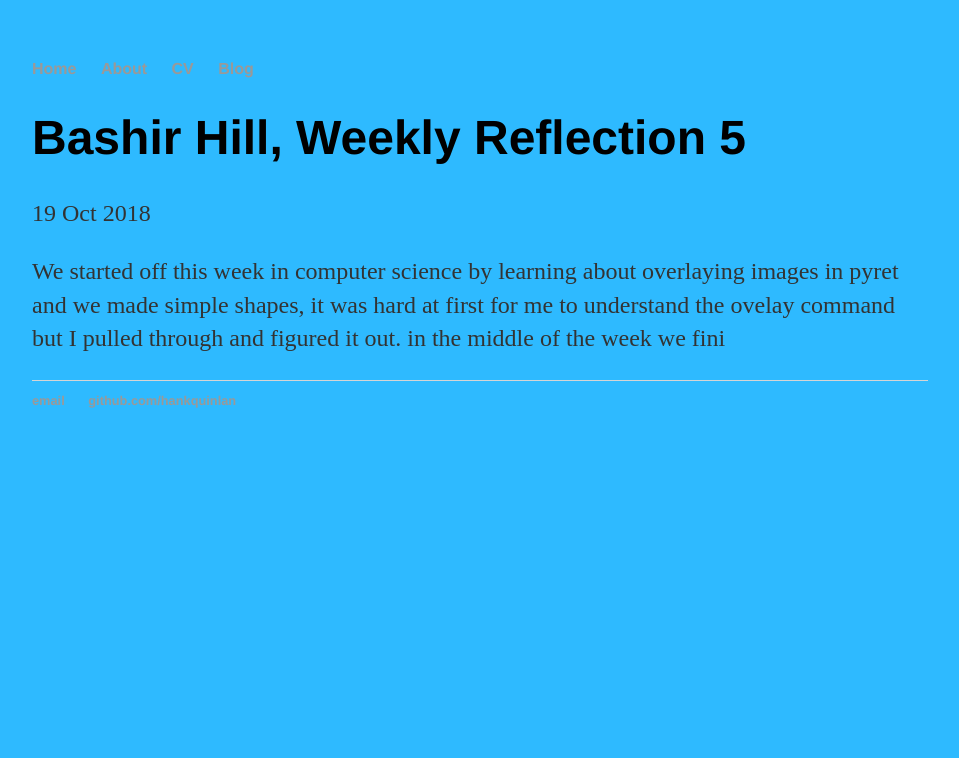
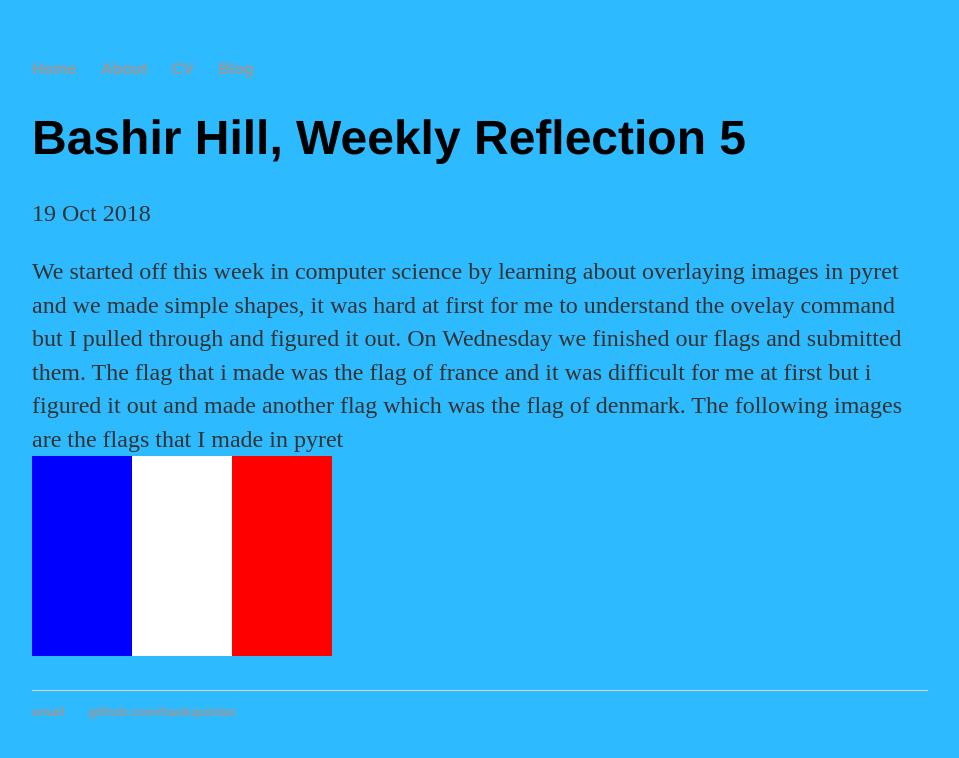
Before and after one commit to Bashirh5698/Bashirh5698.github.io, a Jekyll site: the page built from _posts/2018-10-19-Bashir-hill-Weekly-Reflection-5.md, in a window 1280 px wide. Shown: the top 758 px of the page, without its empty margins (160-1119 px from the left). Built offline with Jekyll 4.4.1, drawn with Linux system fonts in a browser that asks for light colours.

Commit message:
Update 2018-10-19-Bashir-hill-Weekly-Reflection-5.md

```diff
--- a/_posts/2018-10-19-Bashir-hill-Weekly-Reflection-5.md
+++ b/_posts/2018-10-19-Bashir-hill-Weekly-Reflection-5.md
@@ -4,4 +4,6 @@ title: Bashir Hill, Weekly Reflection 5
 date: 2018-10-19
 ---
 
-We started off this week in computer science by learning about overlaying images in pyret and we made simple shapes, it was hard at first for me to understand the ovelay command but I pulled through and figured it out. in the middle of the week we fini
+We started off this week in computer science by learning about overlaying images in pyret and we made simple shapes, it was hard at first for me to understand the ovelay command but I pulled through and figured it out. On Wednesday we finished our flags and submitted them.
+The flag that i made was the flag of france and it was difficult for me at first but i figured it out and made another flag which was the flag of denmark. The following images are the flags that I made in pyret
+![franceflag](/images/Franceflag.png)
```
